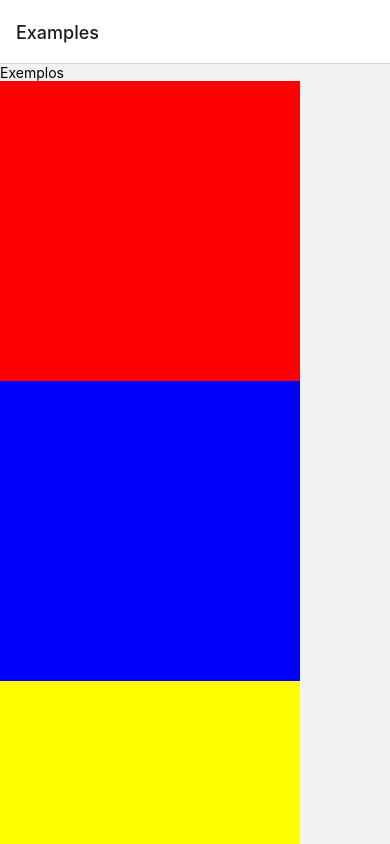
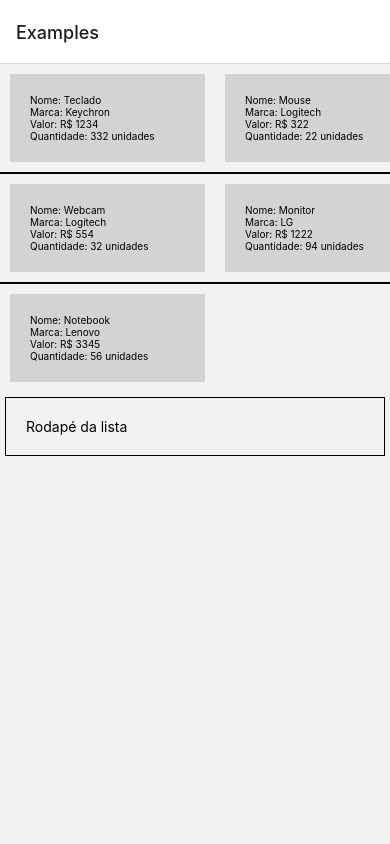
Before and after one commit to Mestres-da-Web/trilha-react-native, a React Native app: screen /Examples in a window 390 px wide. Built offline with nearby package versions, Linux system fonts and the light colour scheme.

Commit message:
5 - Aula 5

```diff
--- a/src/screens/Examples/index.tsx
+++ b/src/screens/Examples/index.tsx
@@ -1,49 +1,67 @@
-import { useState } from "react";
-import {
-  ActivityIndicator,
-  Button,
-  Modal,
-  ScrollView,
-  Text,
-  View,
-} from "react-native";
+import { FlatList, Text, TouchableOpacity, View } from "react-native";
 import styles from "./styles";
 
+interface DataProps {
+  id: number;
+  name: string;
+  price: number;
+  brand: string;
+  quantity: number;
+}
+
+const data: DataProps[] = [
+  { id: 1, name: "Teclado", price: 1234, brand: "Keychron", quantity: 332 },
+  { id: 2, name: "Mouse", price: 322, brand: "Logitech", quantity: 22 },
+  { id: 3, name: "Webcam", price: 554, brand: "Logitech", quantity: 32 },
+  { id: 4, name: "Monitor", price: 1222, brand: "LG", quantity: 94 },
+  { id: 5, name: "Notebook", price: 3345, brand: "Lenovo", quantity: 56 },
+];
+
 const Examples = () => {
-  const [isModalVisible, setIsModalVisible] = useState(false);
-
-  const handleShowModal = () => {
-    setIsModalVisible(true);
-  };
-
-  const handleCloseModal = () => {
-    setIsModalVisible(false);
-  };
-
   return (
-    <ScrollView>
-      <Text>Exemplos</Text>
-      <View style={styles.red} />
-      <View style={styles.blue} />
-      <View style={styles.yellow} />
-      <View style={styles.red} />
-      <View style={styles.blue} />
-      <View style={styles.yellow} />
-      <Button title="Exibir modal" onPress={handleShowModal} />
-
-      <Modal
-        visible={isModalVisible}
-        transparent
-        onRequestClose={handleCloseModal}
-        animationType="slide"
-      >
-        <View style={styles.modalView}>
-          <View style={styles.modalContent}>
-            <Button title="Fechar" onPress={handleCloseModal} />
+    <View>
+      <FlatList
+        data={data}
+        renderItem={({ item, index }) => {
+          return (
+            <TouchableOpacity style={[styles.container, { margin: 10 }]}>
+              <>
+                <Text style={styles.text}>Nome: {item.name}</Text>
+                <Text style={styles.text}>Marca: {item.brand}</Text>
+                <Text style={styles.text}>Valor: R$ {item.price}</Text>
+                <Text style={styles.text}>
+                  Quantidade: {item.quantity} unidades
+                </Text>
+                {/* <View style={styles.imageContainer} /> */}
+              </>
+            </TouchableOpacity>
+          );
+        }}
+        keyExtractor={(item) => item.id.toString()}
+        ItemSeparatorComponent={() => {
+          return <View style={styles.separator} />;
+        }}
+        ListFooterComponent={
+          <View>
+            <Text>Rodapé da lista</Text>
           </View>
-        </View>
-      </Modal>
-    </ScrollView>
+        }
+        ListFooterComponentStyle={styles.footer}
+        ListEmptyComponent={
+          <View style={styles.emptyContainer}>
+            <Text>Lista vazia</Text>
+          </View>
+        }
+        horizontal={false}
+        numColumns={2}
+        onEndReached={() => {
+          console.log("End reached");
+        }}
+        onEndReachedThreshold={0.5}
+        onRefresh={() => {}}
+        refreshing={false}
+      />
+    </View>
   );
 };
 
--- a/src/screens/Examples/styles.ts
+++ b/src/screens/Examples/styles.ts
@@ -1,32 +1,32 @@
 import { StyleSheet } from "react-native";
 
 const styles = StyleSheet.create({
-  red: {
-    width: 300,
+  container: {
+    padding: 20,
+    backgroundColor: "lightgrey",
+    width: "50%",
+  },
+  text: {
+    fontSize: 10,
+  },
+  imageContainer: {
+    width: 200,
+    height: 100,
+    backgroundColor: "grey",
+  },
+  separator: {
+    height: 2,
+    backgroundColor: "black",
+  },
+  footer: {
+    padding: 20,
+    borderWidth: 1,
+    margin: 5,
+  },
+  emptyContainer: {
     height: 300,
-    backgroundColor: "red",
-  },
-  blue: {
-    width: 300,
-    height: 300,
-    backgroundColor: "blue",
-  },
-  yellow: {
-    width: 300,
-    height: 300,
-    backgroundColor: "yellow",
-  },
-  modalView: {
-    flex: 1,
-    backgroundColor: "rgba(0,0,0,0.6)",
     justifyContent: "center",
     alignItems: "center",
-  },
-  modalContent: {
-    width: "80%",
-    height: "60%",
-    backgroundColor: "white",
-    borderRadius: 10,
   },
 });
 
```
